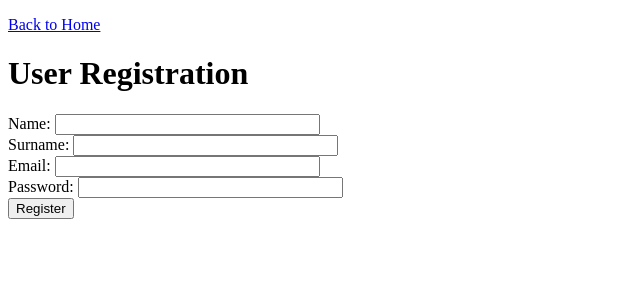
After one commit to tautminas/goals-minder, a Flask app: page /register in a window 1280 px wide. The commit adds this page. Shown: the top 300 px of the page, without its empty margins (0-640 px from the left). Run offline with Flask 3, Linux system fonts and the light colour scheme.

Commit message:
Create registration form

```diff
--- a/main.py
+++ b/main.py
@@ -1,6 +1,9 @@
-from flask import Flask, render_template
+from flask import Flask, render_template, redirect, url_for, flash
 from flask_sqlalchemy import SQLAlchemy
 from sqlalchemy import inspect
+from flask_wtf import FlaskForm
+from wtforms import StringField, PasswordField
+from wtforms.validators import DataRequired, Email
 import os
 
 app = Flask(__name__)
@@ -23,8 +26,42 @@ with app.app_context():
         db.create_all()
 
 
+class RegistrationForm(FlaskForm):
+    name = StringField('Name', validators=[DataRequired()])
+    surname = StringField('Surname', validators=[DataRequired()])
+    email = StringField('Email', validators=[DataRequired(), Email()])
+    password = PasswordField('Password', validators=[DataRequired()])
+
+
+# User registration route
+@app.route('/register', methods=['GET', 'POST'])
+def register():
+    form = RegistrationForm()
+    if form.validate_on_submit():
+        name = form.name.data
+        surname = form.surname.data
+        email = form.email.data
+        password = form.password.data
+
+        # Check if the email already exists
+        existing_user = User.query.filter_by(email=email).first()
+        if existing_user:
+            flash('This email address is already registered. Please use a different email address.', 'danger')
+            return redirect(url_for('register'))
+
+        # Create a new user and add them to the database
+        new_user = User(name=name, surname=surname, email=email, password=password)
+        db.session.add(new_user)
+        db.session.commit()
+
+        flash('Registration successful! You can now log in.', 'success')
+        return redirect(url_for('login'))
+
+    return render_template('register.html', form=form)
+
+
 @app.route("/")
-def hello_world():
+def home():
     return render_template("index.html")
 
 
--- a/templates/index.html
+++ b/templates/index.html
@@ -8,5 +8,6 @@
 	<body>
     <h1>Hello, let's track some goals!</h1>
     <img src="./static/assets/img/logo.png" alt="Goals Minder application logotype with mountains">
+	<p><a href="{{ url_for('register') }}">Register</a></p>
 	</body>
 </html>
--- /dev/null
+++ b/templates/register.html
@@ -0,0 +1,48 @@
+<!DOCTYPE html>
+<html lang="en">
+<head>
+    <meta charset="UTF-8">
+    <meta name="viewport" content="width=device-width, initial-scale=1.0">
+    <title>User Registration</title>
+</head>
+<body>
+
+    <p><a href="{{ url_for('home') }}">Back to Home</a></p>
+
+    <h1>User Registration</h1>
+
+    <!-- Display flashed messages -->
+    {% with messages = get_flashed_messages() %}
+        {% if messages %}
+            <ul class="flash-messages">
+                {% for message in messages %}
+                    <li>{{ message }}</li>
+                {% endfor %}
+            </ul>
+        {% endif %}
+    {% endwith %}
+
+    <form method="POST">
+        {{ form.hidden_tag() }}
+        <div>
+            <label for="name">Name:</label>
+            {{ form.name(size=30) }}
+        </div>
+        <div>
+            <label for="surname">Surname:</label>
+            {{ form.surname(size=30) }}
+        </div>
+        <div>
+            <label for="email">Email:</label>
+            {{ form.email(size=30) }}
+        </div>
+        <div>
+            <label for="password">Password:</label>
+            {{ form.password(size=30) }}
+        </div>
+        <div>
+            <input type="submit" value="Register">
+        </div>
+    </form>
+</body>
+</html>
```
